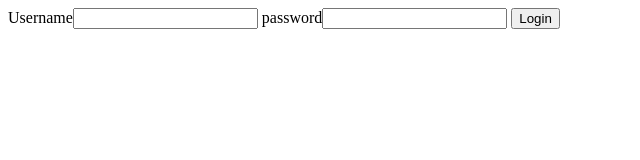
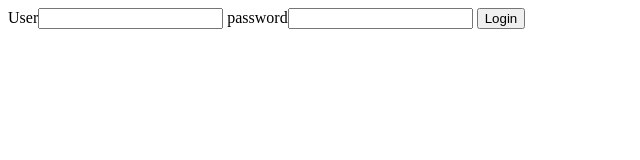
Before and after one commit to subbulipi/html, a plain HTML site: page Index.html in a window 1280 px wide. Shown: the whole page, without its empty margins (0-640 px from the left). Drawn offline with Linux system fonts and the light colour scheme.

Commit message:
Update Index.html

```diff
--- a/Index.html
+++ b/Index.html
@@ -1,6 +1,6 @@
 <html>
 <body>
-Username<input type="text" name="uname"/>
+User<input type="text" name="uname"/>
 password<input type="password" name="pass"/>
 <input type="submit" value="Login"/>
 </body>
```
